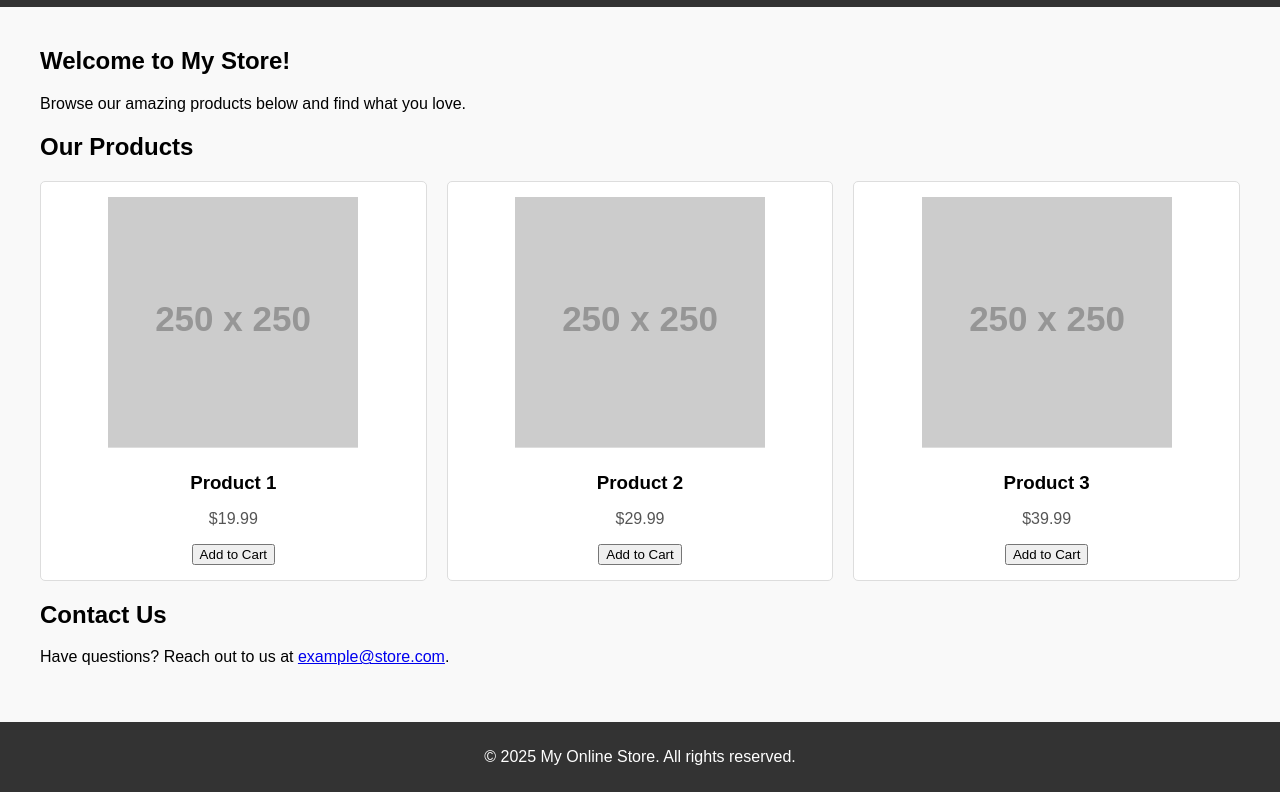
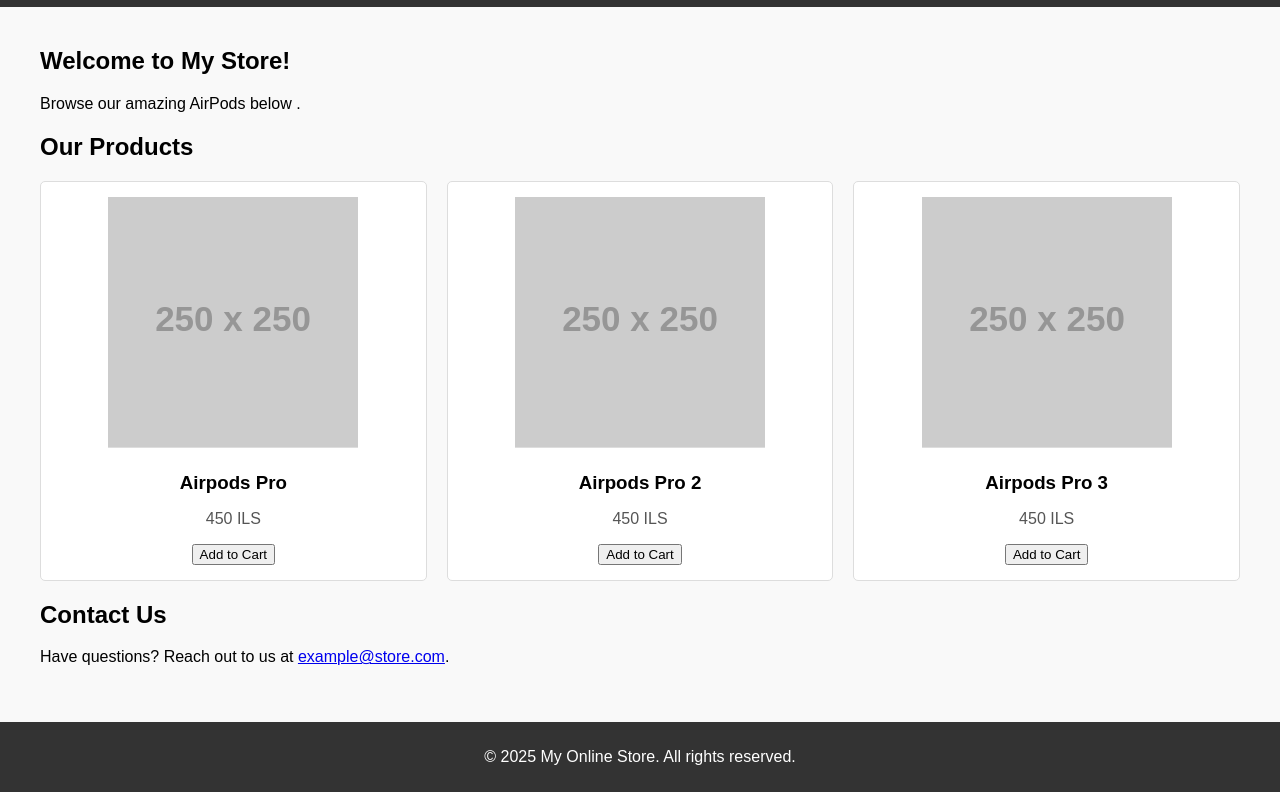
Before and after one commit to orel-tech/e.g.-my-website, a plain HTML site: page index.html in a window 1280 px wide. Shown: the part 50-842 px from the top of the page. Drawn offline with Linux system fonts and the light colour scheme; placeholder pictures from the web are drawn by us.

Commit message:
Update index.html

```diff
--- a/index.html
+++ b/index.html
@@ -3,7 +3,7 @@
 <head>
   <meta charset="UTF-8">
   <meta name="viewport" content="width=device-width, initial-scale=1.0">
-  <title>My Online Store</title>
+  <title>EarZone</title>
   <style>
     body {
       font-family: Arial, sans-serif;
@@ -82,7 +82,7 @@
 <div class="container">
   <section id="home">
     <h2>Welcome to My Store!</h2>
-    <p>Browse our amazing products below and find what you love.</p>
+    <p>Browse our amazing AirPods below .</p>
   </section>
 
   <section id="products">
@@ -90,20 +90,20 @@
     <div class="products">
       <div class="product">
         <img src="https://via.placeholder.com/250" alt="Product 1">
-        <h3>Product 1</h3>
-        <p>$19.99</p>
+        <h3>Airpods Pro</h3>
+        <p>450 ILS</p>
         <button>Add to Cart</button>
       </div>
       <div class="product">
         <img src="https://via.placeholder.com/250" alt="Product 2">
-        <h3>Product 2</h3>
-        <p>$29.99</p>
+        <h3>Airpods Pro 2</h3>
+        <p>450 ILS</p>
         <button>Add to Cart</button>
       </div>
       <div class="product">
         <img src="https://via.placeholder.com/250" alt="Product 3">
-        <h3>Product 3</h3>
-        <p>$39.99</p>
+        <h3>Airpods Pro 3</h3>
+        <p>450 ILS</p>
         <button>Add to Cart</button>
       </div>
     </div>
```
